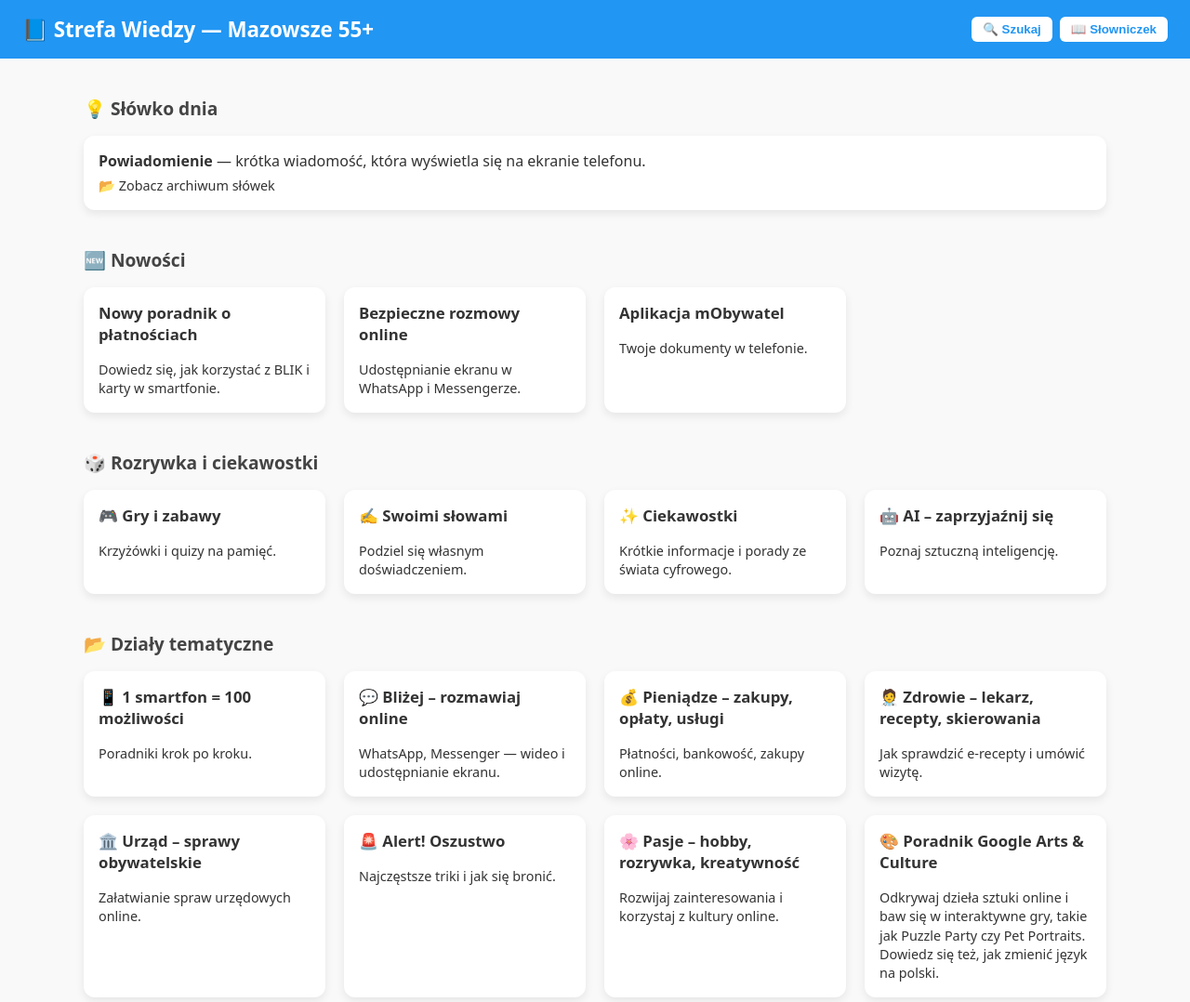
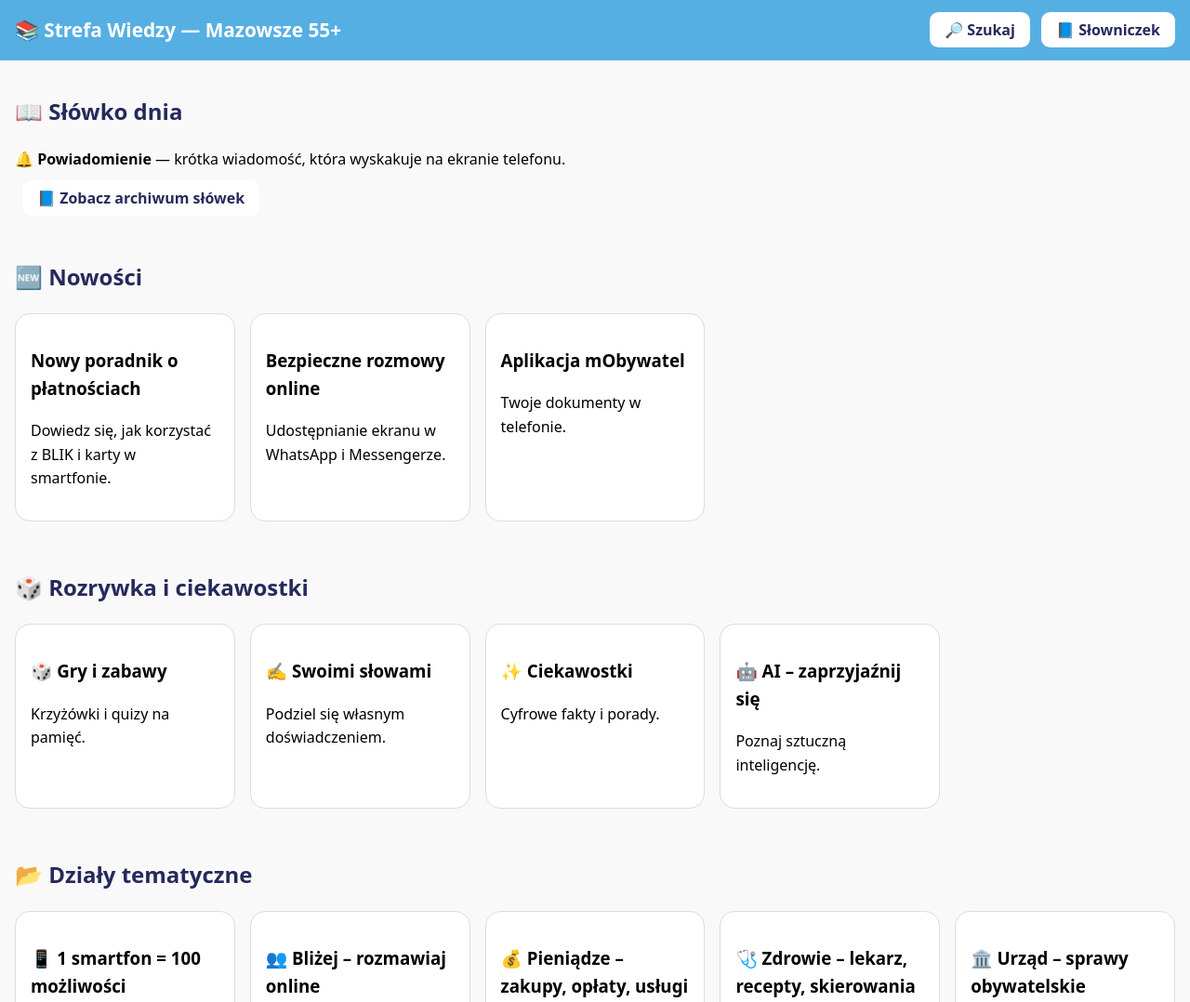
Before and after one commit to beeloosh/strefawiedzy, a plain HTML site: page index.html in a window 1280 px wide. Shown: the top 1078 px of the page at 93% size. Drawn offline with Linux system fonts and the light colour scheme.

Commit message:
Update index.html

```diff
--- a/index.html
+++ b/index.html
@@ -1,165 +1,77 @@
 <!doctype html>
 <html lang="pl">
 <head>
-  <meta charset="utf-8">
-  <meta name="viewport" content="width=device-width, initial-scale=1">
-  <title>🎓 Strefa Wiedzy – Mazowsze 55+</title>
+  <meta charset="utf-8" />
+  <meta name="viewport" content="width=device-width, initial-scale=1" />
+  <title>Strefa Wiedzy — Mazowsze 55+</title>
   <style>
-    body {
-      font-family: system-ui, sans-serif;
-      margin: 0;
-      background: #f9f9f9;
-      color: #333;
-    }
-    header {
-      background: #2196f3;
-      color: white;
-      padding: 16px 24px;
-      display: flex;
-      justify-content: space-between;
-      align-items: center;
-    }
-    header h1 {
-      margin: 0;
-      font-size: 1.4rem;
-    }
-    header .buttons {
-      display: flex;
-      gap: 8px;
-    }
-    header .buttons button {
-      background: white;
-      color: #2196f3;
-      border: none;
-      padding: 6px 12px;
-      border-radius: 6px;
-      cursor: pointer;
-      font-weight: bold;
-    }
-    .section {
-      max-width: 1100px;
-      margin: 40px auto;
-      padding: 0 20px;
-    }
-    .section h2 {
-      font-size: 1.2rem;
-      color: #444;
-      margin-bottom: 16px;
-    }
-    .cards {
-      display: grid;
-      grid-template-columns: repeat(auto-fill, minmax(240px, 1fr));
-      gap: 20px;
-    }
-    .card {
-      background: white;
-      border-radius: 12px;
-      box-shadow: 0 4px 10px rgba(0,0,0,0.08);
-      padding: 16px;
-      transition: transform 0.2s;
-    }
-    .card:hover {
-      transform: scale(1.02);
-    }
-    .card h3 {
-      margin-top: 0;
-      font-size: 1.05rem;
-    }
-    .card p {
-      margin: 6px 0 0;
-      font-size: 0.9rem;
-      line-height: 1.4;
-    }
-    .card a {
-      text-decoration: none;
-      color: inherit;
-      display: block;
-    }
-    footer {
-      background: #eee;
-      text-align: center;
-      padding: 20px;
-      font-size: 0.85rem;
-      margin-top: 40px;
-    }
+    body {margin:0;font-family:system-ui,Segoe UI,Roboto,Arial;line-height:1.6;background:#f9f9f9;}
+    header {background:#56AFE3;color:#fff;padding:1rem;display:flex;justify-content:space-between;align-items:center;}
+    header h1 {margin:0;font-size:1.3rem;}
+    .btn {background:#fff;color:#26295C;padding:.5rem 1rem;margin-left:.5rem;border-radius:.6rem;text-decoration:none;font-weight:bold;}
+    .section {padding:1rem;}
+    .grid {display:grid;gap:1rem;grid-template-columns:repeat(auto-fill,minmax(220px,1fr));}
+    .card {background:#fff;border:1px solid #ddd;border-radius:1rem;padding:1rem;text-decoration:none;color:#000;transition:.3s;}
+    .card:hover {background:#f0f8ff;}
+    h2 {color:#26295C;}
   </style>
 </head>
 <body>
-
   <header>
-    <h1>📘 Strefa Wiedzy — Mazowsze 55+</h1>
-    <div class="buttons">
-      <button>🔍 Szukaj</button>
-      <button>📖 Słowniczek</button>
+    <h1>📚 Strefa Wiedzy — Mazowsze 55+</h1>
+    <div>
+      <a href="#szukaj" class="btn">🔎 Szukaj</a>
+      <a href="slowko.html" class="btn">📘 Słowniczek</a>
     </div>
   </header>
 
-  <!-- Słówko dnia -->
-  <div class="section">
-    <h2>💡 Słówko dnia</h2>
-    <div class="card">
-      <strong>Powiadomienie</strong> — krótka wiadomość, która wyświetla się na ekranie telefonu.
-      <p><a href="#">📂 Zobacz archiwum słówek</a></p>
-    </div>
-  </div>
+  <main>
+    <!-- Słówko dnia -->
+    <section class="section" id="slowko">
+      <h2>📖 Słówko dnia</h2>
+      <p><strong>🔔 Powiadomienie</strong> — krótka wiadomość, która wyskakuje na ekranie telefonu.</p>
+      <a href="slowko.html" class="btn">📘 Zobacz archiwum słówek</a>
+    </section>
 
-  <!-- Nowości -->
-  <div class="section">
-    <h2>🆕 Nowości</h2>
-    <div class="cards">
-      <div class="card">
-        <h3>Nowy poradnik o płatnościach</h3>
-        <p>Dowiedz się, jak korzystać z BLIK i karty w smartfonie.</p>
+    <!-- Nowości -->
+    <section class="section" id="nowosci">
+      <h2>🆕 Nowości</h2>
+      <div class="grid">
+        <article class="card"><h3>Nowy poradnik o płatnościach</h3><p>Dowiedz się, jak korzystać z BLIK i karty w smartfonie.</p></article>
+        <article class="card"><h3>Bezpieczne rozmowy online</h3><p>Udostępnianie ekranu w WhatsApp i Messengerze.</p></article>
+        <article class="card"><h3>Aplikacja mObywatel</h3><p>Twoje dokumenty w telefonie.</p></article>
       </div>
-      <div class="card">
-        <h3>Bezpieczne rozmowy online</h3>
-        <p>Udostępnianie ekranu w WhatsApp i Messengerze.</p>
+    </section>
+
+    <!-- Mini sekcja -->
+    <section class="section" id="mini">
+      <h2>🎲 Rozrywka i ciekawostki</h2>
+      <div class="grid">
+        <article class="card"><h3>🎲 Gry i zabawy</h3><p>Krzyżówki i quizy na pamięć.</p></article>
+        <article class="card"><h3>✍️ Swoimi słowami</h3><p>Podziel się własnym doświadczeniem.</p></article>
+        <article class="card"><h3>✨ Ciekawostki</h3><p>Cyfrowe fakty i porady.</p></article>
+        <article class="card"><h3>🤖 AI – zaprzyjaźnij się</h3><p>Poznaj sztuczną inteligencję.</p></article>
       </div>
-      <div class="card">
-        <h3>Aplikacja mObywatel</h3>
-        <p>Twoje dokumenty w telefonie.</p>
-      </div>
-    </div>
-  </div>
+    </section>
 
-  <!-- Rozrywka i ciekawostki -->
-  <div class="section">
-    <h2>🎲 Rozrywka i ciekawostki</h2>
-    <div class="cards">
-      <div class="card"><h3>🎮 Gry i zabawy</h3><p>Krzyżówki i quizy na pamięć.</p></div>
-      <div class="card"><h3>✍️ Swoimi słowami</h3><p>Podziel się własnym doświadczeniem.</p></div>
-      <div class="card"><h3>✨ Ciekawostki</h3><p>Krótkie informacje i porady ze świata cyfrowego.</p></div>
-      <div class="card"><h3>🤖 AI – zaprzyjaźnij się</h3><p>Poznaj sztuczną inteligencję.</p></div>
-    </div>
-  </div>
-
-  <!-- Działy tematyczne -->
-  <div class="section">
-    <h2>📂 Działy tematyczne</h2>
-    <div class="cards">
-      <div class="card"><h3>📱 1 smartfon = 100 możliwości</h3><p>Poradniki krok po kroku.</p></div>
-      <div class="card"><h3>💬 Bliżej – rozmawiaj online</h3><p>WhatsApp, Messenger — wideo i udostępnianie ekranu.</p></div>
-      <div class="card"><h3>💰 Pieniądze – zakupy, opłaty, usługi</h3><p>Płatności, bankowość, zakupy online.</p></div>
-      <div class="card"><h3>🧑‍⚕️ Zdrowie – lekarz, recepty, skierowania</h3><p>Jak sprawdzić e-recepty i umówić wizytę.</p></div>
-      <div class="card"><h3>🏛️ Urząd – sprawy obywatelskie</h3><p>Załatwianie spraw urzędowych online.</p></div>
-      <div class="card"><h3>🚨 Alert! Oszustwo</h3><p>Najczęstsze triki i jak się bronić.</p></div>
-      <div class="card"><h3>🌸 Pasje – hobby, rozrywka, kreatywność</h3>
-        <p>Rozwijaj zainteresowania i korzystaj z kultury online.</p>
-      </div>
-      <!-- Nowy kafelek -->
-      <div class="card">
-        <a href="google-arts-zagraj.html">
+    <!-- Kategorie tematyczne -->
+    <section class="section" id="tematy">
+      <h2>📂 Działy tematyczne</h2>
+      <div class="grid">
+        <a href="smartfon.html" class="card"><h3>📱 1 smartfon = 100 możliwości</h3><p>Poradniki krok po kroku.</p></a>
+        <a href="#" class="card"><h3>👥 Bliżej – rozmawiaj online</h3><p>WhatsApp, Messenger — wideo i udostępnianie ekranu.</p></a>
+        <a href="#" class="card"><h3>💰 Pieniądze – zakupy, opłaty, usługi</h3><p>Płatności, bankowość, zakupy online.</p></a>
+        <a href="#" class="card"><h3>🩺 Zdrowie – lekarz, recepty, skierowania</h3><p>Jak sprawdzić e-recepty i umówić wizytę.</p></a>
+        <a href="#" class="card"><h3>🏛️ Urząd – sprawy obywatelskie</h3><p>Załatwianie spraw urzędowych online.</p></a>
+        <a href="#" class="card"><h3>🚨 Alert! Oszustwo</h3><p>Najczęstsze triki i jak się bronić.</p></a>
+        <a href="#" class="card"><h3>🌸 Pasje – hobby, rozrywka, kreatywność</h3><p>Rozwijaj zainteresowania i korzystaj z kultury online.</p></a>
+        <!-- Nowy kafelek -->
+        <a href="google-arts-zagraj.html" class="card">
           <h3>🎨 Poradnik Google Arts & Culture</h3>
-          <p>Odkrywaj dzieła sztuki online i baw się w interaktywne gry, takie jak Puzzle Party czy Pet Portraits.
-          Dowiedz się też, jak zmienić język na polski.</p>
+          <p>Odkrywaj dzieła sztuki online i baw się w interaktywne gry, takie jak Puzzle Party czy Pet Portraits. Dowiedz się też, jak zmienić język na polski.</p>
         </a>
       </div>
-    </div>
-  </div>
-
-  <footer>
-    &copy; 2025 Strefa Wiedzy – Projekt edukacyjny
-  </footer>
-
+    </section>
+  </main>
 </body>
 </html>
```
